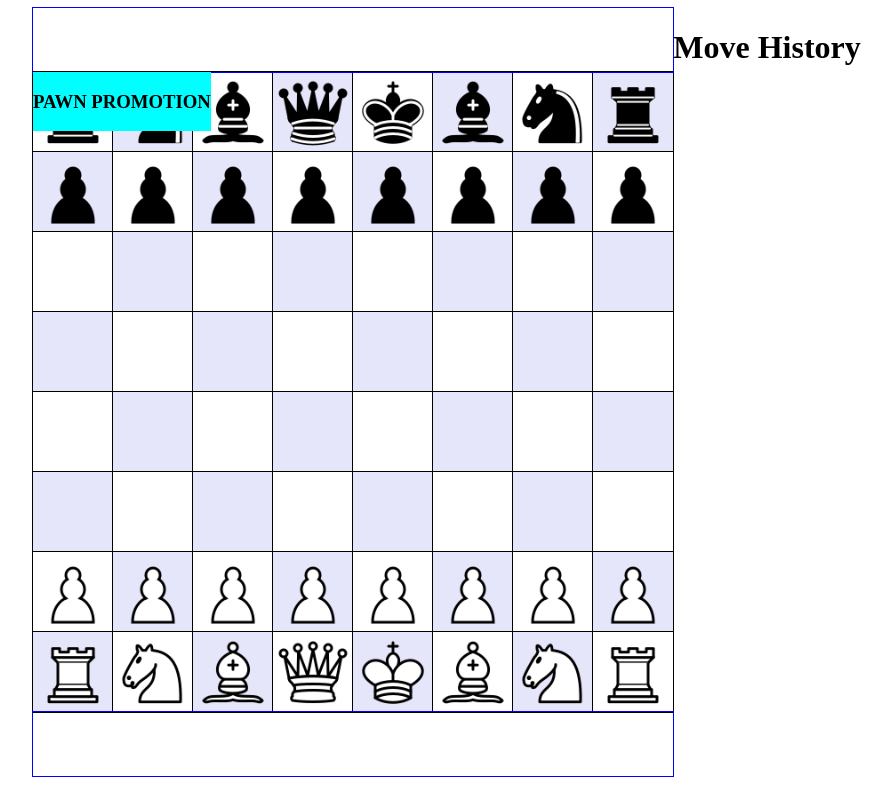
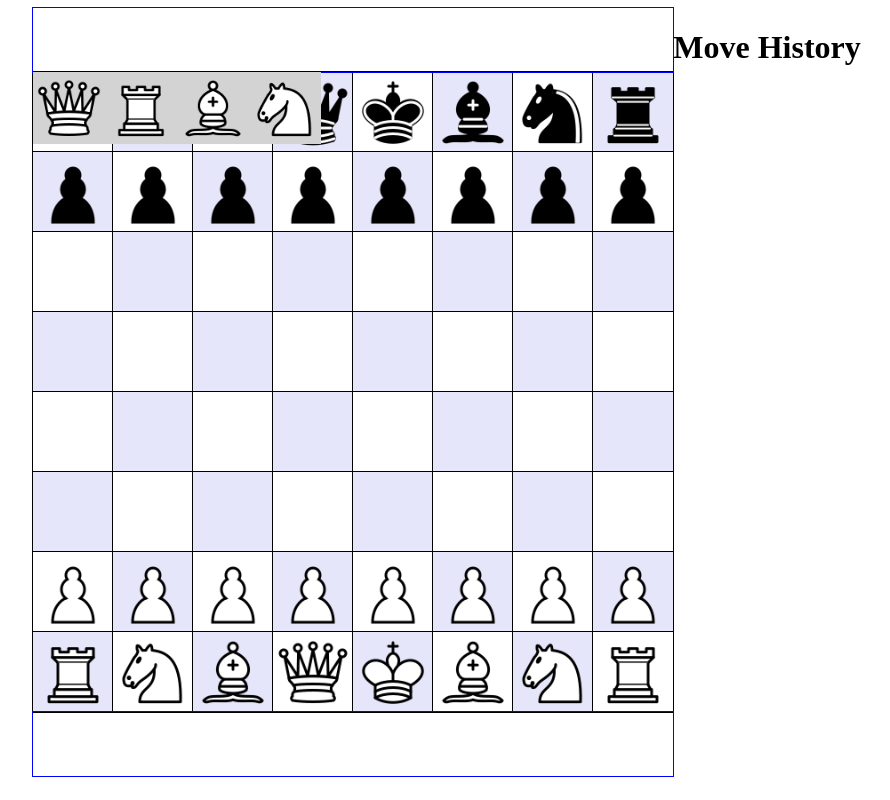
Before and after one commit to JamesHagerty1/React-Chess, a React (Create React App) app: page / in a window 1280 px wide. Shown: the whole page, without its empty margins (193-1083 px from the left). Built offline with nearby package versions, Linux system fonts and the light colour scheme.

Commit message:
pawn promotion imgs

```diff
--- a/src/App.tsx
+++ b/src/App.tsx
@@ -67,14 +67,17 @@ interface SVGLayerProps {
   dims: [number, number, number]; // top, left, width
   curSelect: [number, number];
   curMoves: [number, number][];
-  lastMove: [number, number, number, number]; // prev r and c, new r and c
+  lastMove: [string, number, number, number, number]; // prev r and c, new r and c
 }
 
 const SVGLayer: FC<SVGLayerProps> = (props) => {                      // TBD rename SVGLayer, now it isn't just SVG
   const [top, left, width] = props.dims;
   const [selR, selC] = props.curSelect;
-  const [oldR, oldC, newR, newC] = props.lastMove;
+  const [piece, oldR, oldC, newR, newC] = props.lastMove;
   const [tileDim, halfTileDim] = [width / 8, width / 16];
+
+  // piece promotion box reference
+  const shade = piece.charAt(1);
 
   // coords for selected piece ricle
   const [cx, cy] = [halfTileDim + selC * tileDim, halfTileDim + selR * tileDim];
@@ -87,7 +90,10 @@ const SVGLayer: FC<SVGLayerProps> = (props) => {                      // TBD ren
     <div className="svg-layer"
     style={{"top": `${top}px`, "left": `${left}px`}}>
       <div className="pawn-promotion">
-        <h3>PAWN PROMOTION</h3>
+        <img className="promo-img" src={require(`./images/q${shade}.png`)} />
+        <img className="promo-img" src={require(`./images/r${shade}.png`)} />
+        <img className="promo-img" src={require(`./images/b${shade}.png`)} />
+        <img className="promo-img" src={require(`./images/n${shade}.png`)} />
       </div>
       <svg className="svg-box">
         {oldR != -1 &&
@@ -164,8 +170,6 @@ function App() {
   const [lightTurn, setLightTurn] = useState<boolean>(true);
   const [curSelect, setCurSelect] = useState<[number, number]>([-1, -1]);
   const [curMoves, setCurMoves] = useState<[number, number][]>([]);
-  const [lastMove, setLastMove] =
-    useState<[number, number, number, number]>([-1, -1, -1, -1]);       // TBD phase me out, redundant due to below
   const [moveHistory, setMoveHistory] =
     useState<[string, number, number, number, number][]>([]);
 
@@ -203,7 +207,6 @@ function App() {
       setCurSelect([-1, -1]);
       setCurMoves([]);
       setLightTurn(!lightTurn);
-      setLastMove([r, c, rSel, cSel]);
       return 0;
     }
 
@@ -234,7 +237,7 @@ function App() {
         <Board curBoard={curBoard} tileDim={dims[2] / 8} newDims={newDims}
         clickTile={clickTile} />
         <SVGLayer dims={dims} curSelect={curSelect} curMoves={curMoves}
-        lastMove={lastMove} />
+        lastMove={(moveHistory.length > 0) ? moveHistory[moveHistory.length-1] : ["*l", -1, -1, -1, -1]} />
         <Graveyard pieces={darkGraveyard} />
 
       </div>
--- a/src/index.css
+++ b/src/index.css
@@ -52,8 +52,15 @@
 }
 
 .pawn-promotion {
+  width: 45%;
+  height: 11.25%;
   position: absolute;
-  background: cyan;
+  background: lightgrey;
+}
+
+.promo-img {
+  width: 25%;
+  height: 100%;
 }
 
 .graveyard {
```
